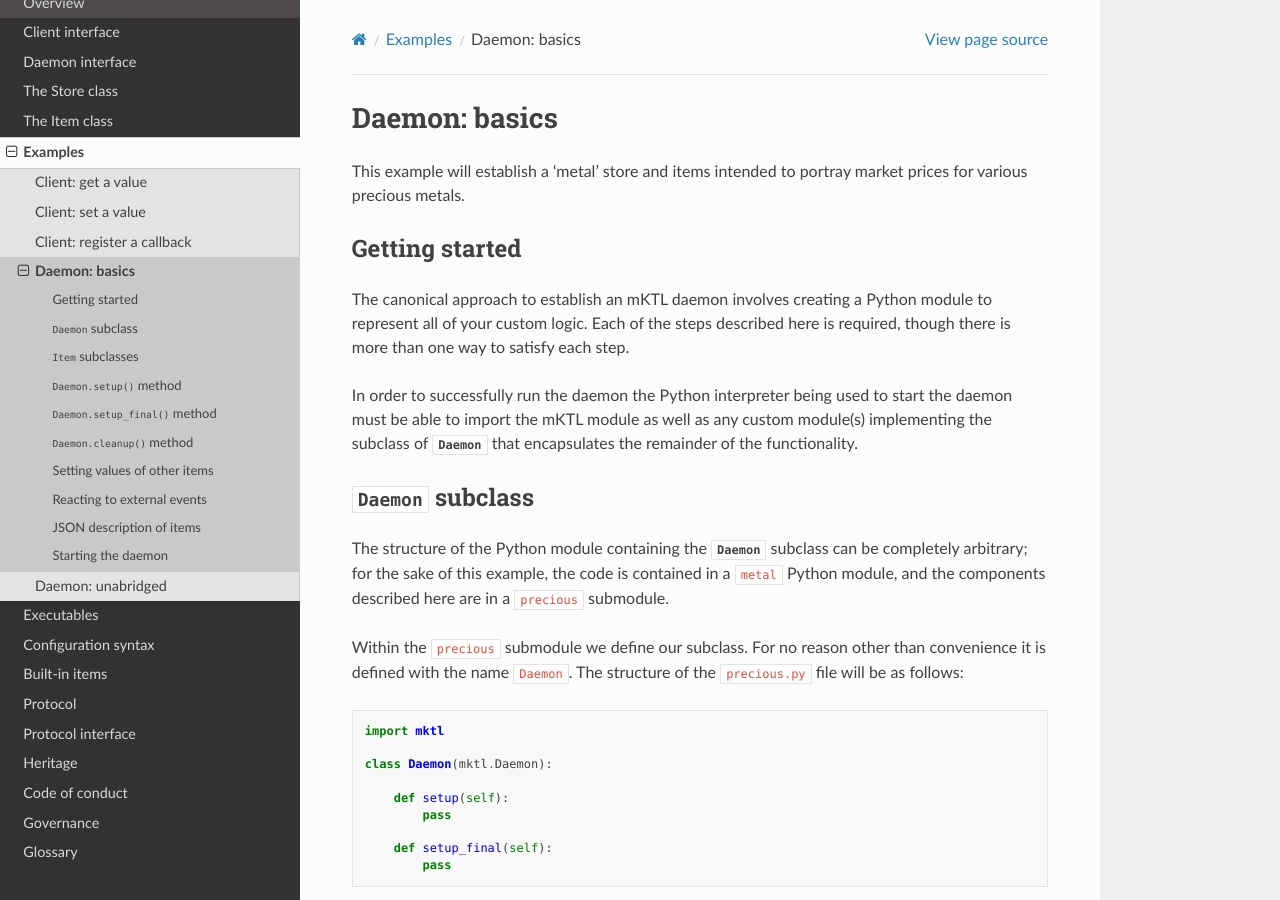
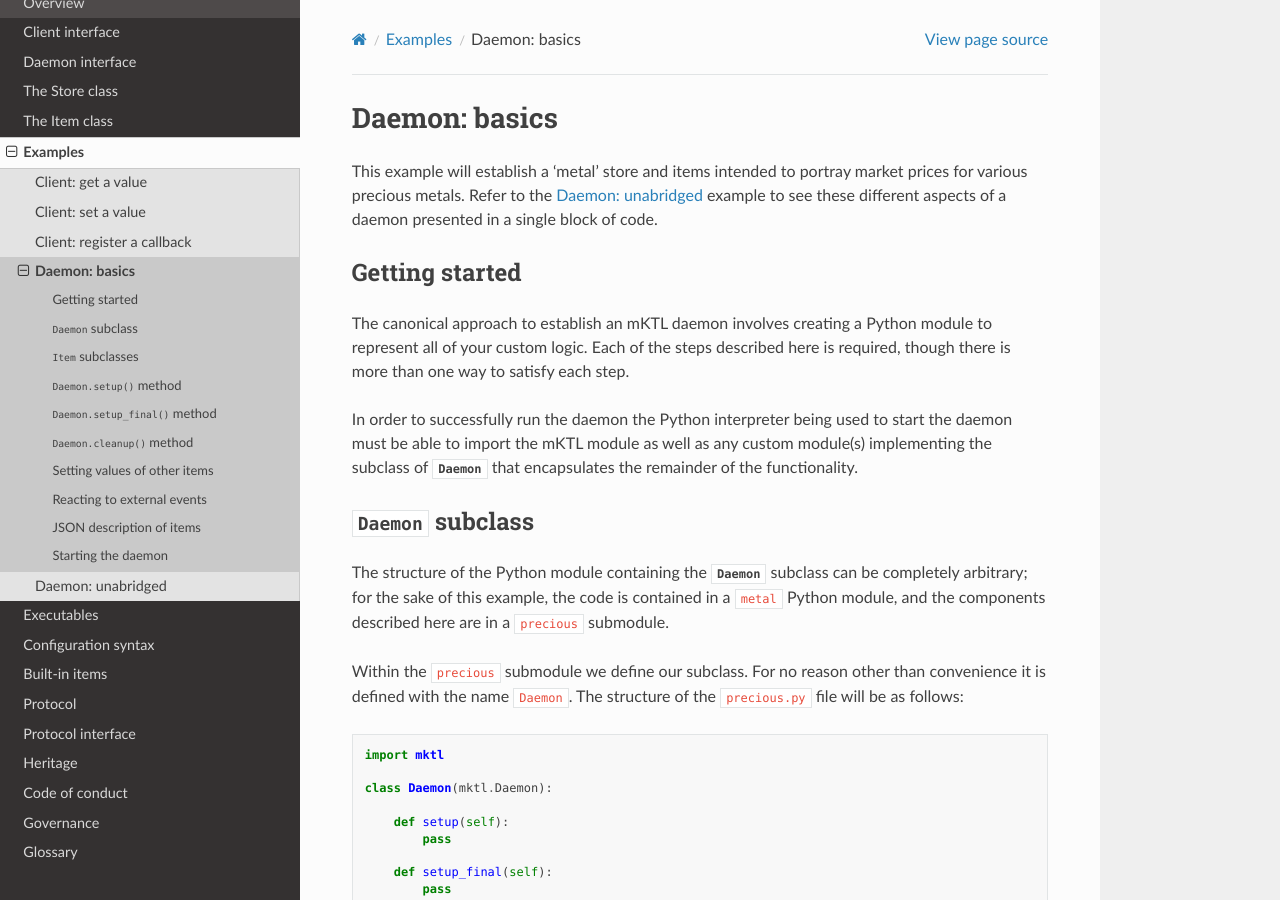
Before and after one commit to KeckObservatory/mKTL, a Sphinx documentation site: the page built from doc/example/daemon.rst, in a window 1280 px wide and 900 px high. Built offline with Sphinx 7.4.7 and the Read the Docs theme 3.1.0, drawn with Linux system fonts in a browser that asks for light colours.

Commit message:
Link to the unabridged example from the daemon basics example.

```diff
--- a/doc/example/daemon.rst
+++ b/doc/example/daemon.rst
@@ -4,7 +4,9 @@ Daemon: basics
 ==============
 
 This example will establish a 'metal' store and items intended to portray
-market prices for various precious metals.
+market prices for various precious metals. Refer to the :ref:`unabridged_daemon`
+example to see these different aspects of a daemon presented in a single
+block of code.
 
 
 Getting started
--- a/doc/example/daemon_unabridged.rst
+++ b/doc/example/daemon_unabridged.rst
@@ -1,3 +1,5 @@
+.. _unabridged_daemon:
+
 Daemon: unabridged
 ==================
 
```
